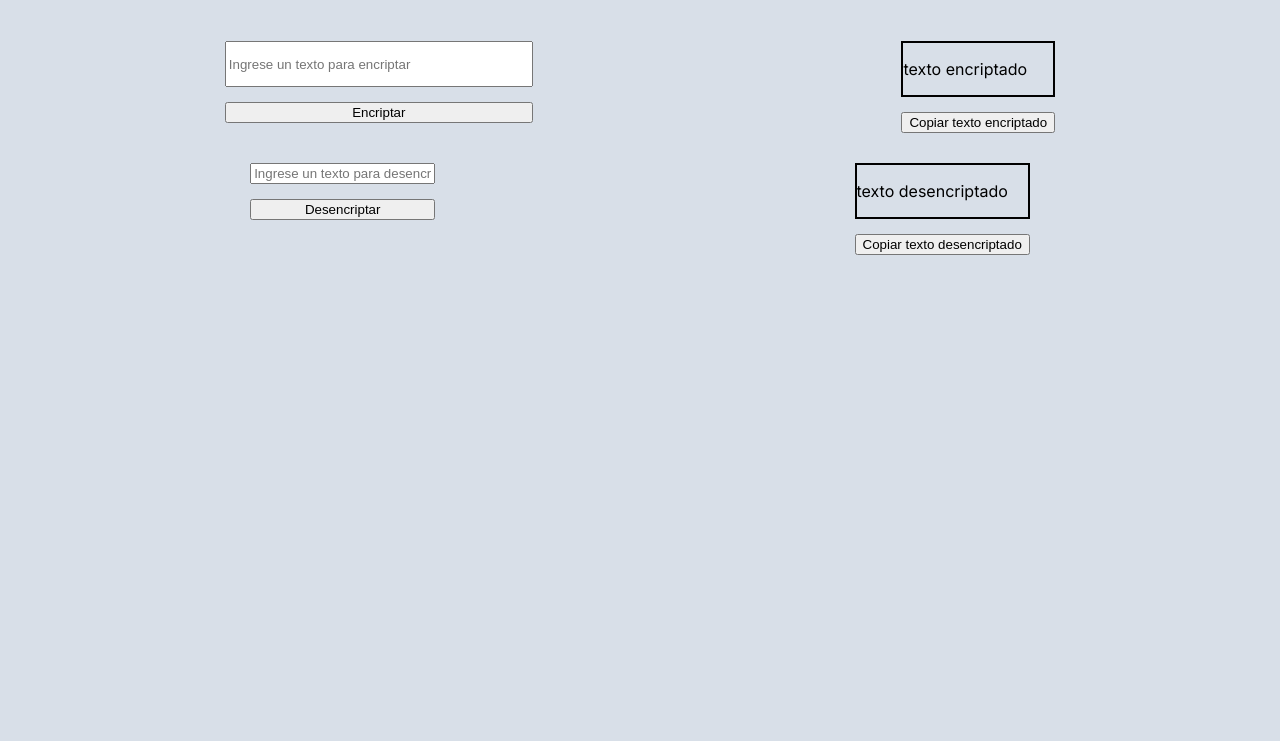
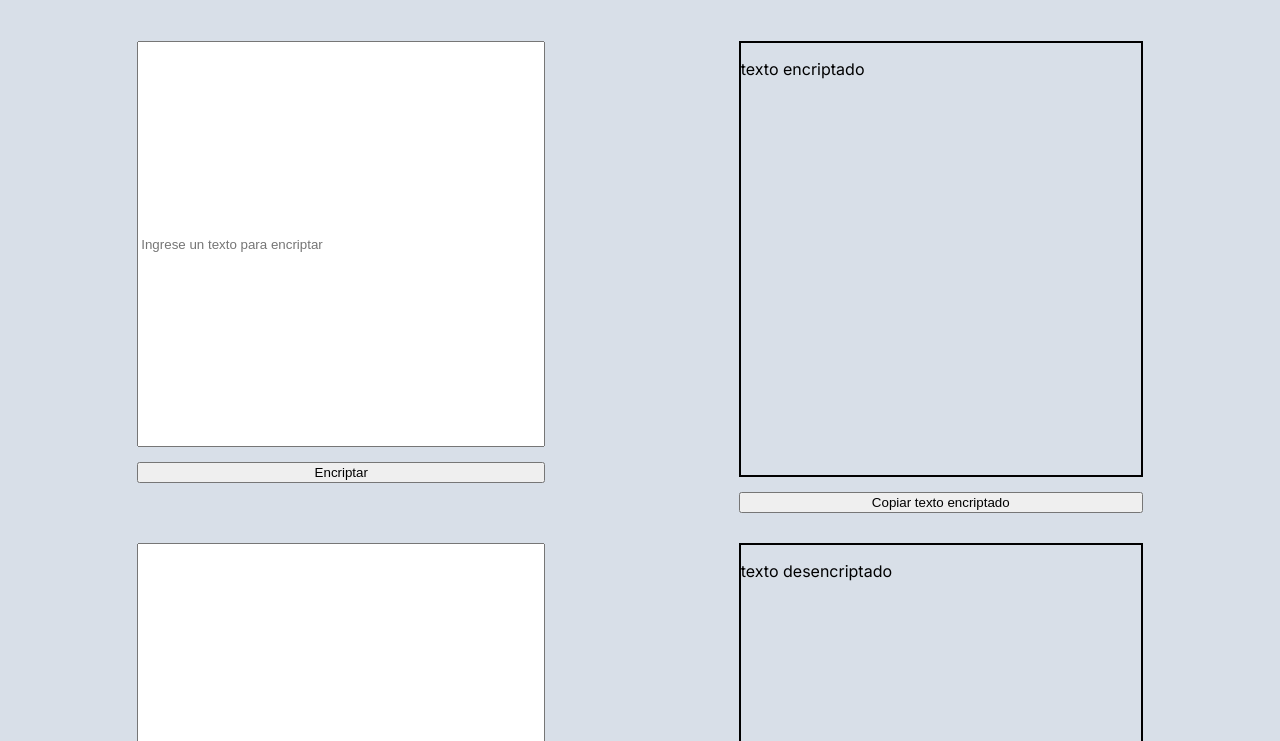
Before and after one commit to FedeSalgado96/ChallengeAlura, a plain HTML site: page index.html in a window 1280 px wide. Shown: the part 59-800 px from the top of the page. Drawn offline with Linux system fonts and the light colour scheme.

Commit message:
actualice un toque

```diff
--- a/style.css
+++ b/style.css
@@ -34,11 +34,11 @@ p {
     flex-direction: column;
     gap: 15px;
 }
-#textoEncriptar{
-    width: 300px;
-    height: 40px;
+
+#textoEncriptar,#textoDesencriptar{
+    width: 25rem;
+    height: 25rem;
 }
-
 
 .encriptacion_texto {
     display: flex;
@@ -66,6 +66,13 @@ p {
     gap: 15px;
 }
 
+#textoEncriptado , #textoDesencriptado{
+    width: 25rem;
+    height: 25rem;
+}
+
+
+
 .desencriptacion_texto {
     display: flex;
     flex-direction: column;
```
